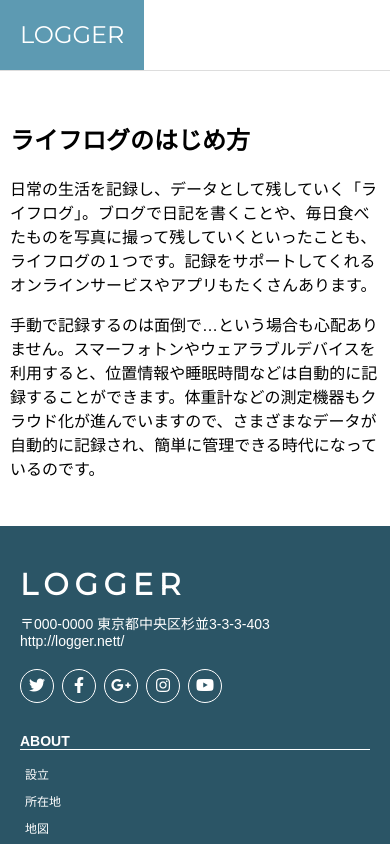
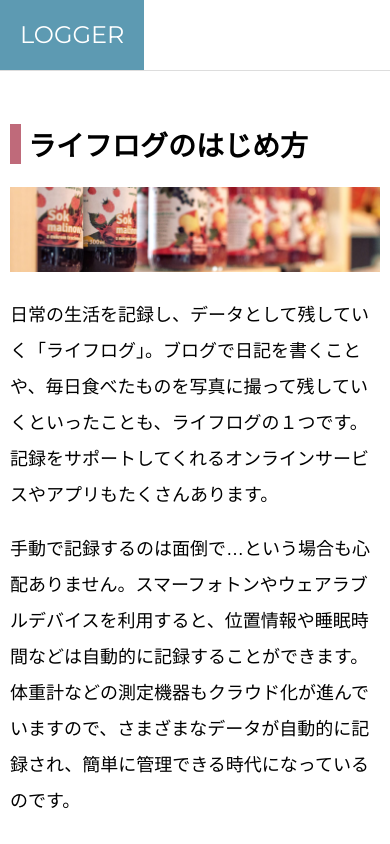
Before and after one commit to yinm/6step-master-html-css, a Nuxt app in the folder trace/: page /contents in a window 390 px wide. Shown: the top 844 px of the page. Built offline with nearby package versions, Linux system fonts and the light colour scheme.

Commit message:
Try 4-1-2

```diff
--- a/trace/components/Article.vue
+++ b/trace/components/Article.vue
@@ -2,7 +2,8 @@
   <article class="post">
     <div class="container">
       <h1>ライフログのはじめ方</h1>
-      <p>日常の生活を記録し、データとして残していく「ライフログ」。ブログで日記を書くことや、毎日食べたものを写真に撮って残していくといったことも、ライフログの１つです。記録をサポートしてくれるオンラインサービスやアプリもたくさんあります。</p>
+      <div class="photo" />
+      <p class="first">日常の生活を記録し、データとして残していく「ライフログ」。ブログで日記を書くことや、毎日食べたものを写真に撮って残していくといったことも、ライフログの１つです。記録をサポートしてくれるオンラインサービスやアプリもたくさんあります。</p>
       <p>手動で記録するのは面倒で…という場合も心配ありません。スマーフォトンやウェアラブルデバイスを利用すると、位置情報や睡眠時間などは自動的に記録することができます。体重計などの測定機器もクラウド化が進んでいますので、さまざまなデータが自動的に記録され、簡単に管理できる時代になっているのです。</p>
     </div>
   </article>
@@ -15,4 +16,51 @@
     margin-left: auto;
     margin-right: auto;
   }
+
+  h1 {
+    font-size: 36px;
+    border-left: solid 14px var(--accent-color);
+    padding-left: 9px;
+  }
+
+  p {
+    font-size: 18px;
+    line-height: 2;
+  }
+
+  .first {
+    margin-top: 25px;
+  }
+
+  .photo {
+    min-height: 530px;
+    width: 100%;
+    background-image: url("/life.jpg");
+    background-position: center;
+    background-size: cover;
+  }
+
+  @media (max-width: 800px) {
+    h1 {
+      font-size: 32px;
+      border-left-width: 12px;
+      padding-left: 8px;
+    }
+
+    .photo {
+      min-height: 410px;
+    }
+  }
+
+  @media (max-width: 600px) {
+    h1 {
+      font-size: 28px;
+      border-left-width: 11px;
+      padding-left: 7px;
+    }
+
+    .photo {
+      min-height: 85px;
+    }
+  }
 </style>
```
